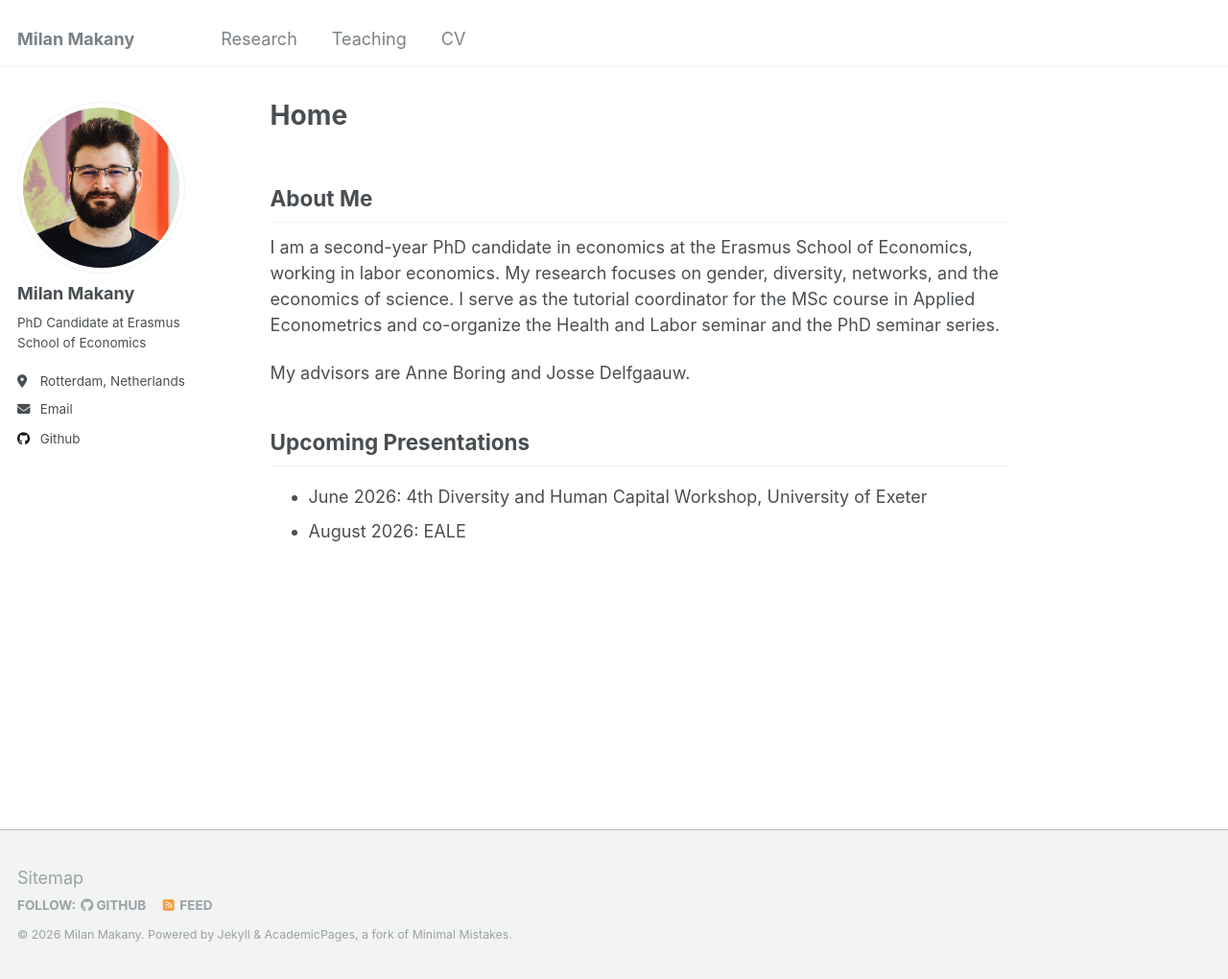
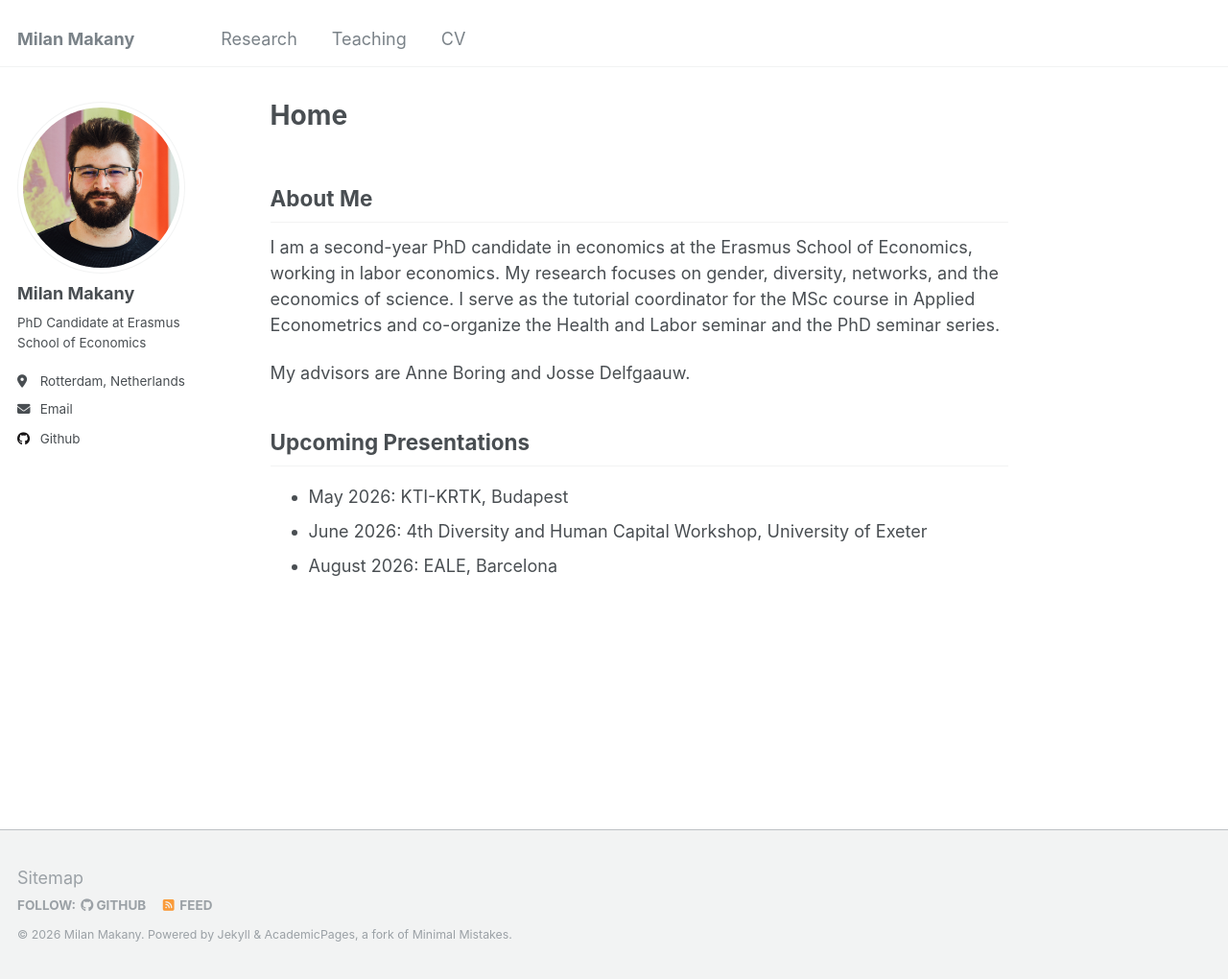
Before and after one commit to makany-milan/makany-milan.github.io, a Jekyll site: the page built from _pages/about.md, in a window 1280 px wide and 1020 px high. Shown: the whole window at 96% size. Built offline with Jekyll 4.4.1, drawn with Linux system fonts in a browser that asks for light colours.

Commit message:
updated presentations

```diff
--- a/_pages/about.md
+++ b/_pages/about.md
@@ -16,5 +16,6 @@ I serve as the tutorial coordinator for the MSc course in Applied Econometrics a
 My advisors are Anne Boring and Josse Delfgaauw.
 
 ## Upcoming Presentations
+- May 2026: KTI-KRTK, Budapest
 - June 2026: 4th Diversity and Human Capital Workshop, University of Exeter
-- August 2026: EALE
+- August 2026: EALE, Barcelona
```
